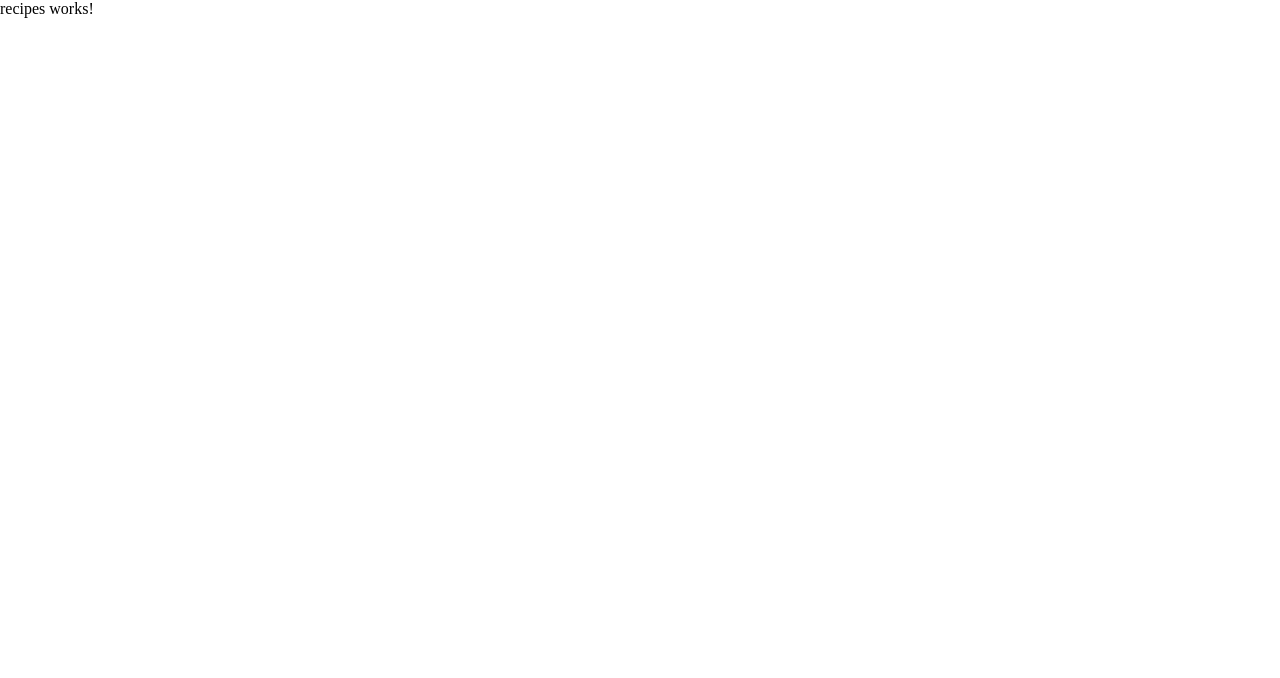
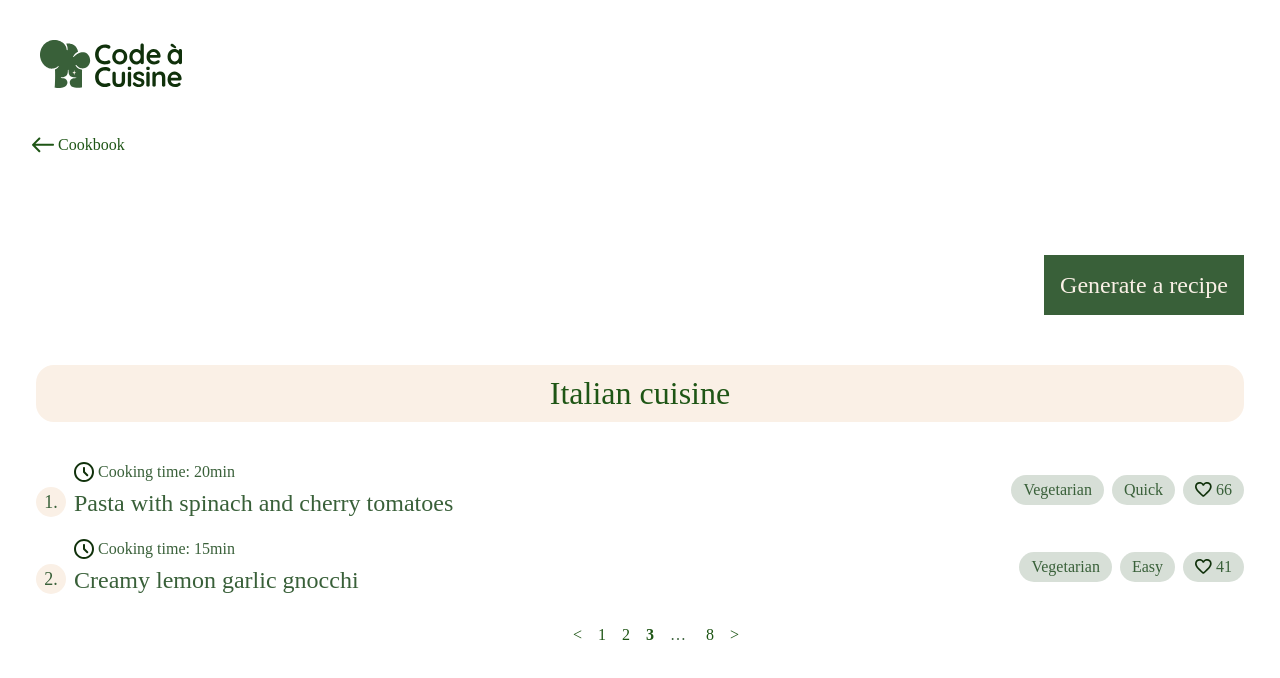
Before and after one commit to schebad1/code-a-cuisine, an Angular app: page /recipes in a window 1280 px wide. Shown: the top 678 px of the page. Built offline with nearby package versions, Linux system fonts and the light colour scheme.

Commit message:
feat(recipes): add pagination UI and finalize HTML/SCSS layout

```diff
--- a/src/app/pages/recipes/recipes.component.html
+++ b/src/app/pages/recipes/recipes.component.html
@@ -1 +1,156 @@
-<p>recipes works!</p>
+<app-header-secondary></app-header-secondary>
+<nav class="preferences__back" aria-label="Back to previous">
+  <a class="preferences__back-link" href="/cookbook">
+    <img
+      src="assets/preferences/back-arrow.svg"
+      alt=""
+      class="preferences__back-icon"
+    />
+    <span class="preferences__back-text">Cookbook</span>
+  </a>
+</nav>
+<main>
+  <p class="preferences-cta">
+    <a routerLink="/generate-recipe" class="btn" role="button"
+      >Generate a recipe</a
+    >
+  </p>
+
+  <div class="recipe-view__ingredients-title">
+    <span class="recipe-view__ingredients-heading">Italian cuisine</span>
+  </div>
+
+  <div class="recipe-card">
+    <div class="recipe-card__top">
+      <div class="recipe-card__meta">
+        <div class="recipe-card__index__wrapper">
+          <div class="recipe-card__index">
+            <span class="recipe-card__index-number">1.</span>
+          </div>
+        </div>
+
+        <div class="recipe-card__wrapper">
+          <div class="recipe-card__time">
+            <img
+              class="recipe-card__time-icon"
+              src="assets/preferences/schedule.svg"
+              alt=""
+            />
+            <span class="recipe-card__time-text">Cooking time: 20min</span>
+          </div>
+
+          <div class="recipe-card__title-block">
+            <span class="recipe-card__title">
+              Pasta with spinach and cherry tomatoes
+            </span>
+          </div>
+        </div>
+      </div>
+
+      <div class="recipe-card__tags">
+        <div class="recipe-card__tag">
+          <span class="recipe-card__tag-text">Vegetarian</span>
+        </div>
+
+        <div class="recipe-card__tag">
+          <span class="recipe-card__tag-text">Quick</span>
+        </div>
+
+        <div class="recipe-card__tag recipe-card__tag--icon">
+          <img
+            class="recipe-card__tag-icon"
+            src="assets/cookbook/heart-empty-darkgreen-smal.svg"
+            alt=""
+          />
+          <span class="recipe-card__tag-text">66</span>
+        </div>
+      </div>
+    </div>
+    <div class="recipe-card__top">
+      <div class="recipe-card__meta">
+        <div class="recipe-card__index__wrapper">
+          <div class="recipe-card__index">
+            <span class="recipe-card__index-number">2.</span>
+          </div>
+        </div>
+
+        <div class="recipe-card__wrapper">
+          <div class="recipe-card__time">
+            <img
+              class="recipe-card__time-icon"
+              src="assets/preferences/schedule.svg"
+              alt=""
+            />
+            <span class="recipe-card__time-text">Cooking time: 15min</span>
+          </div>
+
+          <div class="recipe-card__title-block">
+            <span class="recipe-card__title">Creamy lemon garlic gnocchi</span>
+          </div>
+        </div>
+      </div>
+
+      <div class="recipe-card__tags">
+        <div class="recipe-card__tag">
+          <span class="recipe-card__tag-text">Vegetarian</span>
+        </div>
+        <div class="recipe-card__tag">
+          <span class="recipe-card__tag-text">Easy</span>
+        </div>
+        <div class="recipe-card__tag recipe-card__tag--icon">
+          <img
+            class="recipe-card__tag-icon"
+            src="assets/cookbook/heart-empty-darkgreen-smal.svg"
+            alt=""
+          />
+          <span class="recipe-card__tag-text">41</span>
+        </div>
+      </div>
+    </div>
+  </div>
+
+  <nav class="pagination" aria-label="Recipe pages">
+    <ul class="pagination__list">
+      <li class="pagination__item pagination__item--control">
+        <button
+          class="pagination__link"
+          type="button"
+          aria-label="Previous page"
+        >
+          &lt;
+        </button>
+      </li>
+
+      <li class="pagination__item">
+        <button class="pagination__link" type="button">1</button>
+      </li>
+
+      <li class="pagination__item">
+        <button class="pagination__link" type="button">2</button>
+      </li>
+
+      <li class="pagination__item pagination__item--current">
+        <button class="pagination__link" type="button" aria-current="page">
+          3
+        </button>
+      </li>
+
+      <li
+        class="pagination__item pagination__item--ellipsis"
+        aria-hidden="true"
+      >
+        <span class="pagination__ellipsis">…</span>
+      </li>
+
+      <li class="pagination__item">
+        <button class="pagination__link" type="button">8</button>
+      </li>
+
+      <li class="pagination__item pagination__item--control">
+        <button class="pagination__link" type="button" aria-label="Next page">
+          &gt;
+        </button>
+      </li>
+    </ul>
+  </nav>
+</main>
--- a/src/app/pages/recipes/recipes.component.scss
+++ b/src/app/pages/recipes/recipes.component.scss
@@ -0,0 +1,166 @@
+main {
+  height: calc(100vh - 136px);
+  color: rgba(57, 96, 57, 1);
+  padding: 36px;
+}
+
+.btn {
+  width: 200px;
+  height: 60px;
+  background-color: rgba(57, 96, 57, 1);
+  color: rgba(250, 240, 230, 1);
+  cursor: pointer;
+  display: flex;
+  align-items: center;
+  justify-content: center;
+  font-size: 24px;
+}
+
+.btn:hover {
+  background-color: rgba(5, 94, 5, 1);
+  color: rgba(255, 255, 255, 1);
+}
+
+.preferences-cta {
+  display: flex;
+  margin-top: 65px;
+  justify-content: end;
+}
+
+.preferences__back-link {
+  display: flex;
+  gap: 4px;
+  color: rgba(30, 85, 21, 1);
+}
+
+.recipe-view__ingredients-heading {
+  font-size: 32px;
+  color: rgba(30, 85, 21, 1);
+}
+
+.recipe-view__ingredients-title {
+  background-color: rgba(250, 240, 230, 1);
+  border-radius: 18px;
+  padding: 10px;
+  text-align: center;
+  margin-top: 50px;
+}
+
+.recipe-card__time-text {
+  font-size: 16px;
+}
+
+.recipe-card__title {
+  font-size: 24px;
+}
+
+.recipe-card__index-number {
+  font-size: 18px;
+}
+
+.recipe-card__index {
+  display: flex;
+  align-items: center;
+  justify-content: center;
+  background-color: rgba(250, 240, 230, 1);
+  width: 30px;
+  height: 30px;
+  border-radius: 31.5px;
+}
+
+.recipe-card__top {
+  display: flex;
+  justify-content: space-between;
+  align-items: center;
+}
+
+.recipe-card__time {
+  display: flex;
+  align-items: center;
+  gap: 4px;
+}
+
+.recipe-card__meta {
+  display: flex;
+  gap: 8px;
+}
+
+.recipe-card__index__wrapper {
+  display: flex;
+  align-items: flex-end;
+}
+
+.recipe-card__tags {
+  display: flex;
+  gap: 8px;
+}
+
+.recipe-card__tag {
+  padding: 6px 12px;
+  border-radius: 30px;
+  background-color: rgba(57, 96, 57, 0.2);
+}
+
+.recipe-card__tag--icon {
+  display: flex;
+  align-items: center;
+  justify-content: center;
+  gap: 4px;
+}
+
+.recipe-card {
+  display: flex;
+  flex-direction: column;
+  gap: 22px;
+  margin-top: 40px;
+}
+
+.recipe-card__wrapper {
+  display: flex;
+  flex-direction: column;
+  gap: 8px;
+}
+
+.pagination {
+  display: flex;
+  justify-content: center;
+  margin-top: 32px;
+}
+
+.pagination__list {
+  display: flex;
+  align-items: center;
+  gap: 16px;
+  list-style: none;
+  margin: 0;
+  padding: 0;
+}
+
+.pagination__item {
+  display: flex;
+}
+
+.pagination__link {
+  border: none;
+  background: none;
+  padding: 0;
+  font: inherit;
+  color: rgba(30, 85, 21, 1);
+  cursor: pointer;
+}
+
+.pagination__item--current .pagination__link {
+  font-weight: 600;
+}
+
+.pagination__item--ellipsis .pagination__ellipsis {
+  letter-spacing: 4px;
+}
+
+.pagination__item--control .pagination__link {
+  font-size: 16px;
+}
+
+nav {
+  padding-left: 32px;
+}
```
Also changed, not shown: src/app/pages/recipes/recipes.component.ts (+8 -5 lines).
